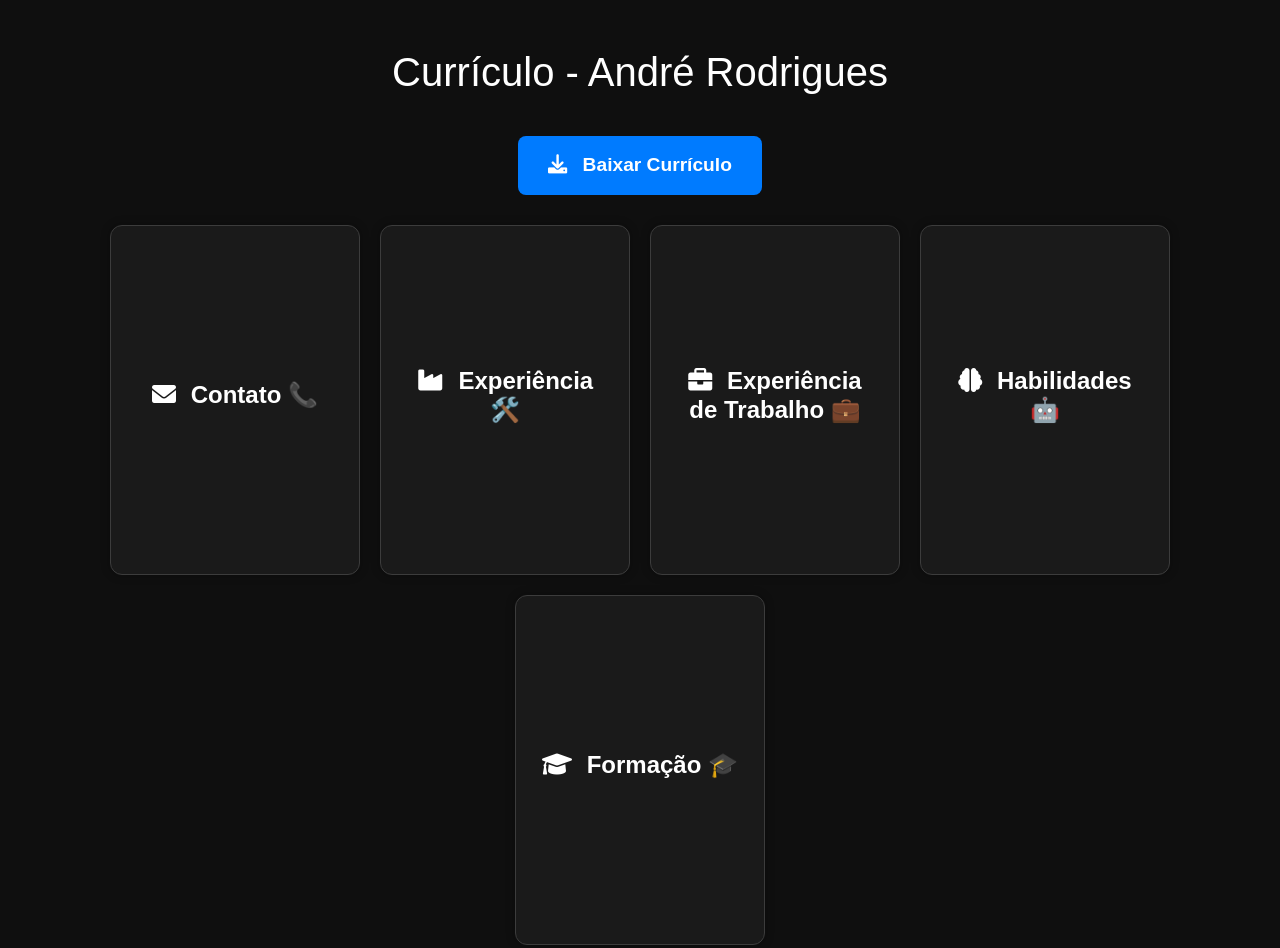
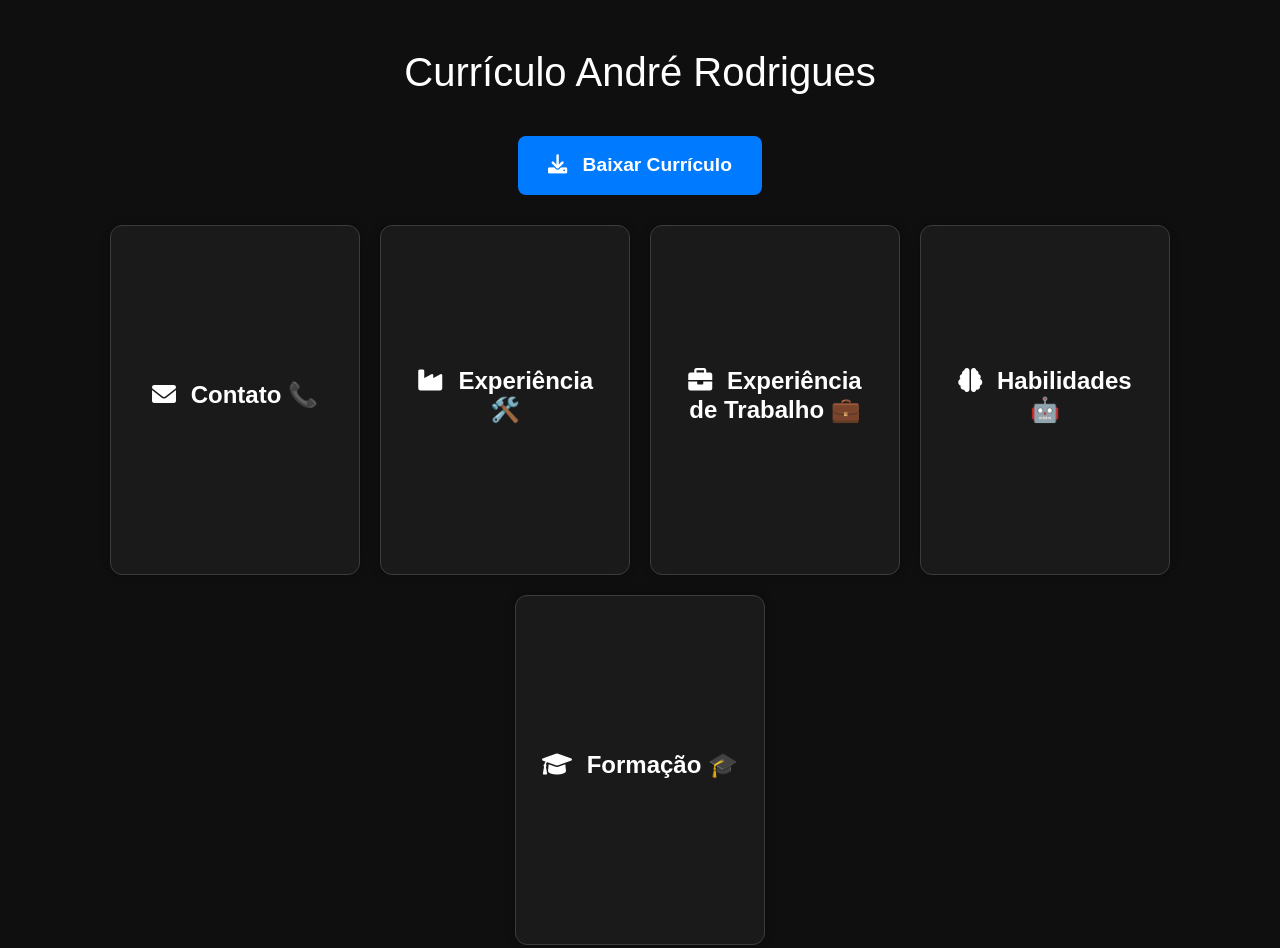
Before and after one commit to andre436/curriculo-teste, a plain HTML site: page index.html in a window 1280 px wide. Drawn offline with nearby package versions, Linux system fonts and the light colour scheme.

Commit message:
Atualizar o index.html

```diff
--- a/index.html
+++ b/index.html
@@ -12,7 +12,7 @@ Data 09-11-2024-->
 </head>
 <body>
     <div class="container my-5 text-center">
-        <h1 class="title">Currículo - André Rodrigues</h1>
+        <h1 class="title">Currículo André Rodrigues</h1>
 
         <!-- Botão para download do currículo -->
         <div class="download-btn-container">
```
